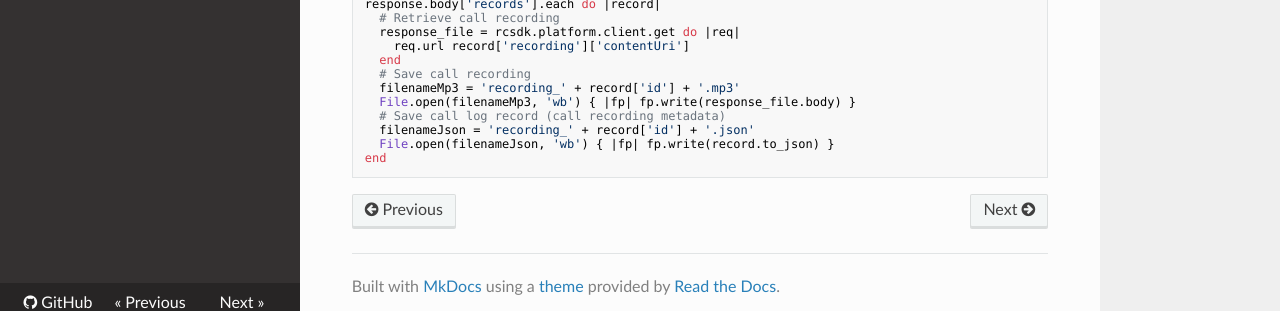
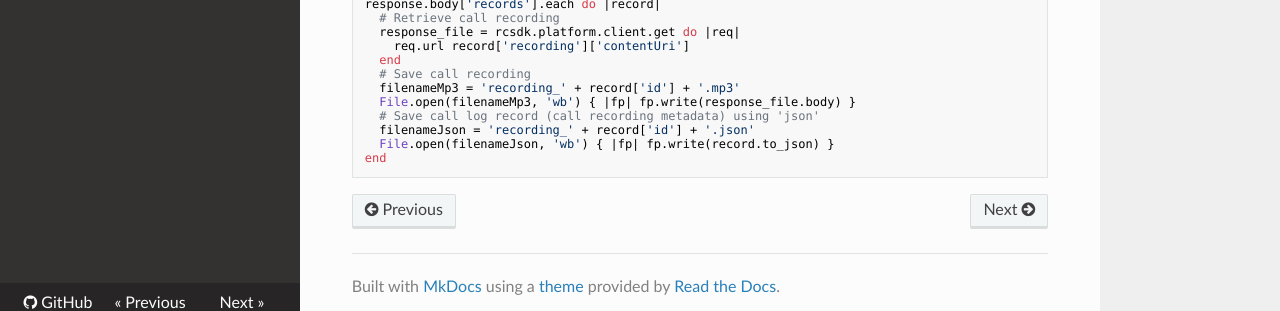
Before and after one commit to grokify/ringcentral-sdk-ruby, an MkDocs documentation site: the page built from docs/usage/messages/Call-Recordings.md, in a window 1280 px wide and 954 px high. Shown: the part 631-942 px from the top of the window. Built offline with MkDocs 1.6.1, drawn with Linux system fonts in a browser that asks for light colours; nearby versions of some CDN libraries; old or Windows-style settings are respelled for this version of MkDocs.

Commit message:
update mkdocs

```diff
--- a/docs/usage/messages/Call-Recordings.md
+++ b/docs/usage/messages/Call-Recordings.md
@@ -30,7 +30,7 @@ response.body['records'].each do |record|
   # Save call recording
   filenameMp3 = 'recording_' + record['id'] + '.mp3'
   File.open(filenameMp3, 'wb') { |fp| fp.write(response_file.body) }
-  # Save call log record (call recording metadata)
+  # Save call log record (call recording metadata) using 'json'
   filenameJson = 'recording_' + record['id'] + '.json'
   File.open(filenameJson, 'wb') { |fp| fp.write(record.to_json) }
 end
```
